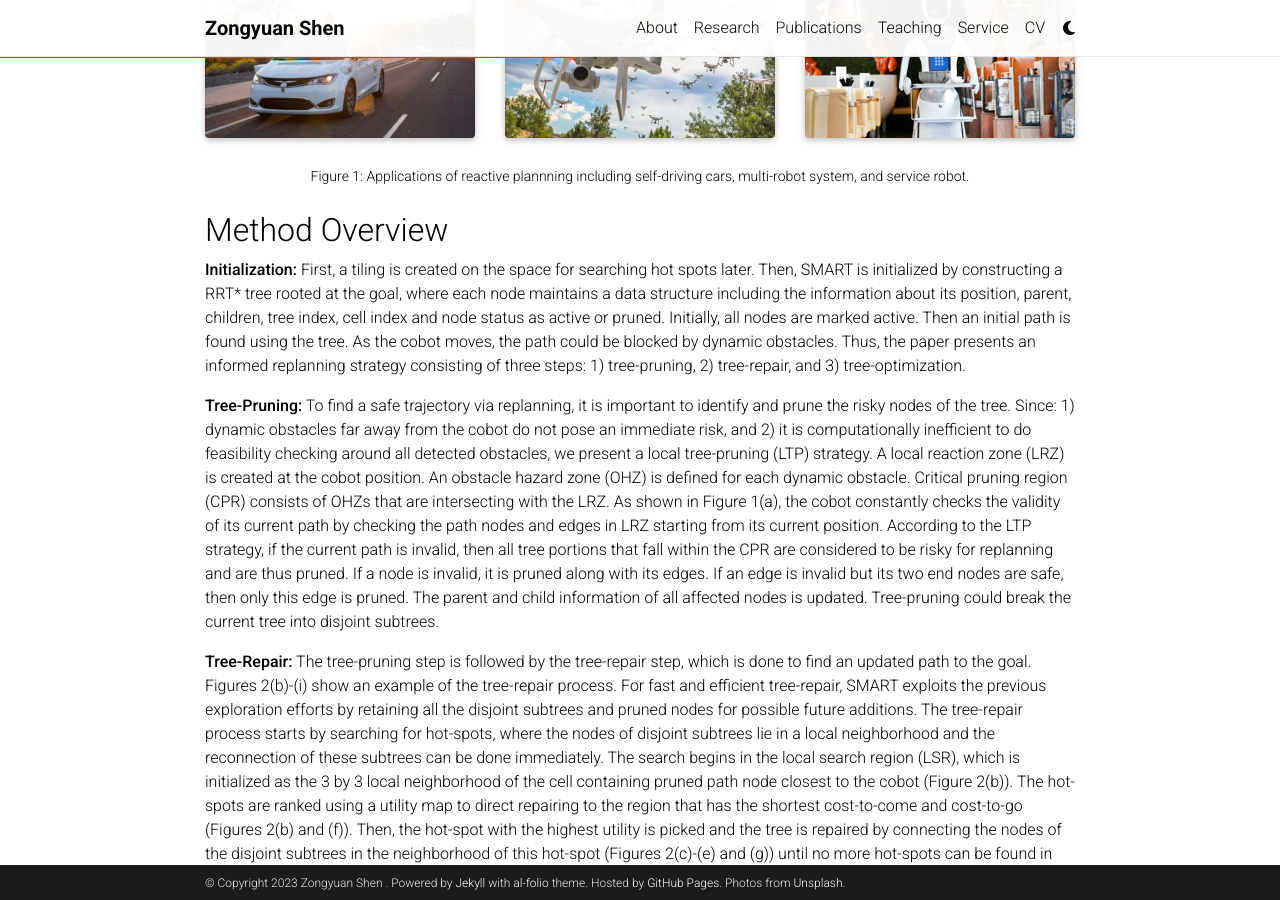
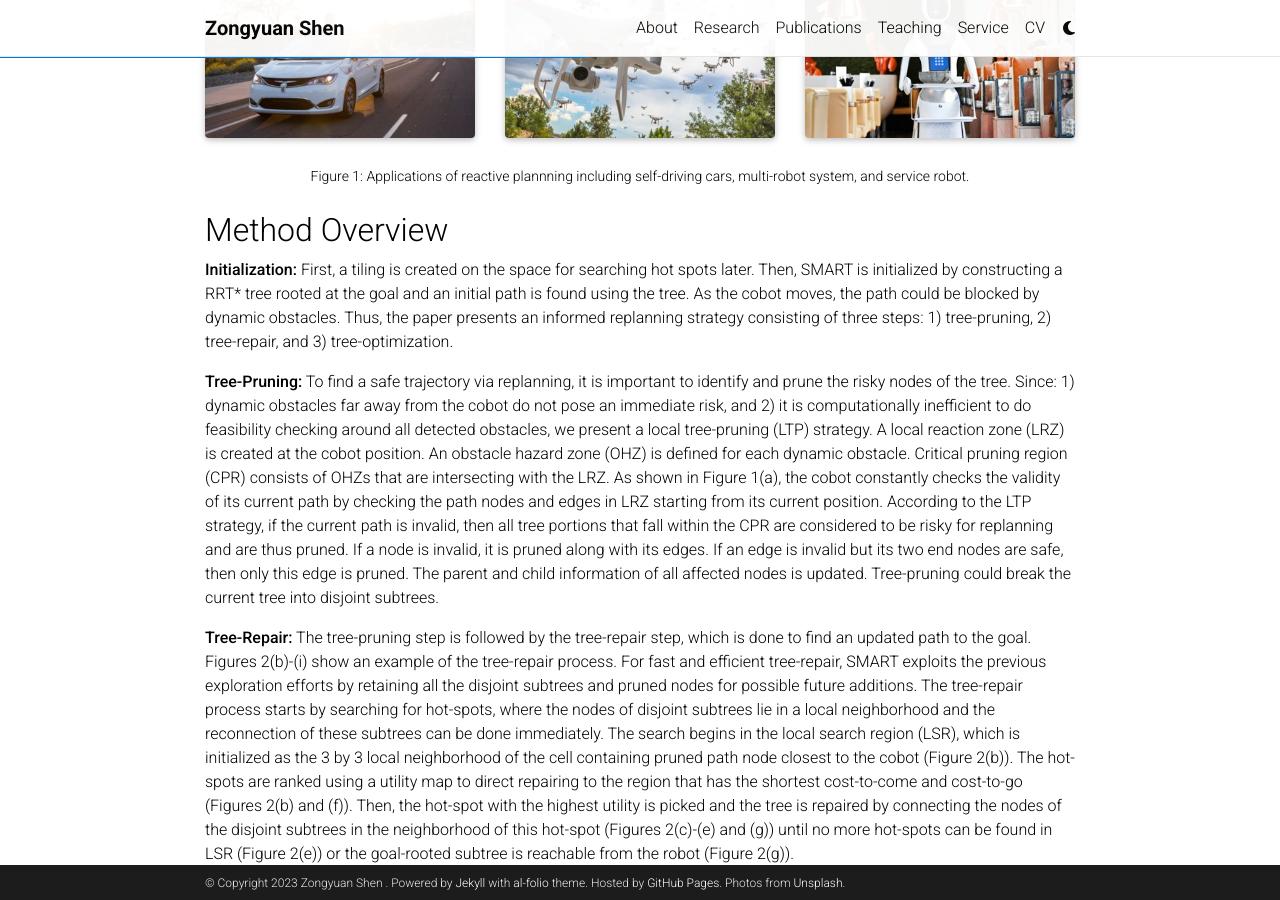
Before and after one commit to ZongyuanShen/ZongyuanShen.github.io, a Jekyll site: the page built from _projects/2_project.md, in a window 1280 px wide and 900 px high, scrolled down 619 px. Built offline with Jekyll 4.4.1, drawn with Linux system fonts in a browser that asks for light colours; full-size pictures stand in for the smaller copies a plugin makes; comment, search, counter and statistics services are not loaded; a style sheet for code colours, icons or effects is not loaded.

Commit message:
Update 2_project.md

```diff
--- a/_projects/2_project.md
+++ b/_projects/2_project.md
@@ -30,7 +30,7 @@
 
 ## Method Overview
 
-**Initialization:** First, a tiling is created on the space for searching hot spots later. Then, SMART is initialized by constructing a RRT* tree rooted at the goal, where each node maintains a data structure including the information about its position, parent, children, tree index, cell index and node status as active or pruned. Initially, all nodes are marked active. Then an initial path is found using the tree. As the cobot moves, the path could be blocked by dynamic obstacles. Thus, the paper presents an informed replanning strategy consisting of three steps: 1) tree-pruning, 2) tree-repair, and 3) tree-optimization.
+**Initialization:** First, a tiling is created on the space for searching hot spots later. Then, SMART is initialized by constructing a RRT* tree rooted at the goal and an initial path is found using the tree. As the cobot moves, the path could be blocked by dynamic obstacles. Thus, the paper presents an informed replanning strategy consisting of three steps: 1) tree-pruning, 2) tree-repair, and 3) tree-optimization.
 
 **Tree-Pruning:** To find a safe trajectory via replanning, it is important to identify and prune the risky nodes of the tree. Since: 1) dynamic obstacles far away from the cobot do not pose an immediate risk, and 2) it is computationally inefficient to do feasibility checking around all detected obstacles, we present a local tree-pruning (LTP) strategy. A local reaction zone (LRZ) is created at the cobot position. An obstacle hazard zone (OHZ) is defined for each dynamic obstacle. Critical pruning region (CPR) consists of OHZs that are intersecting with the LRZ. As shown in Figure 1(a), the cobot constantly checks the validity of its current path by checking the path nodes and edges in LRZ starting from its current position. According to the LTP strategy, if the current path is invalid, then all tree portions that fall within the CPR are considered to be risky for replanning and are thus pruned. If a node is invalid, it is pruned along with its edges. If an edge is invalid but its two end nodes are safe, then only this edge is pruned. The parent and child information of all affected nodes is updated. Tree-pruning could break the current tree into disjoint subtrees.
 
```
